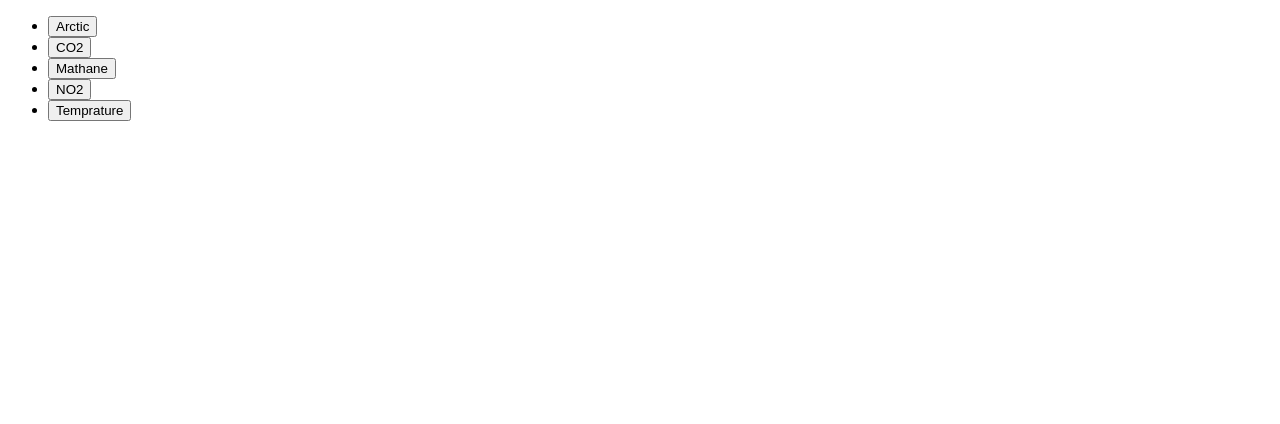
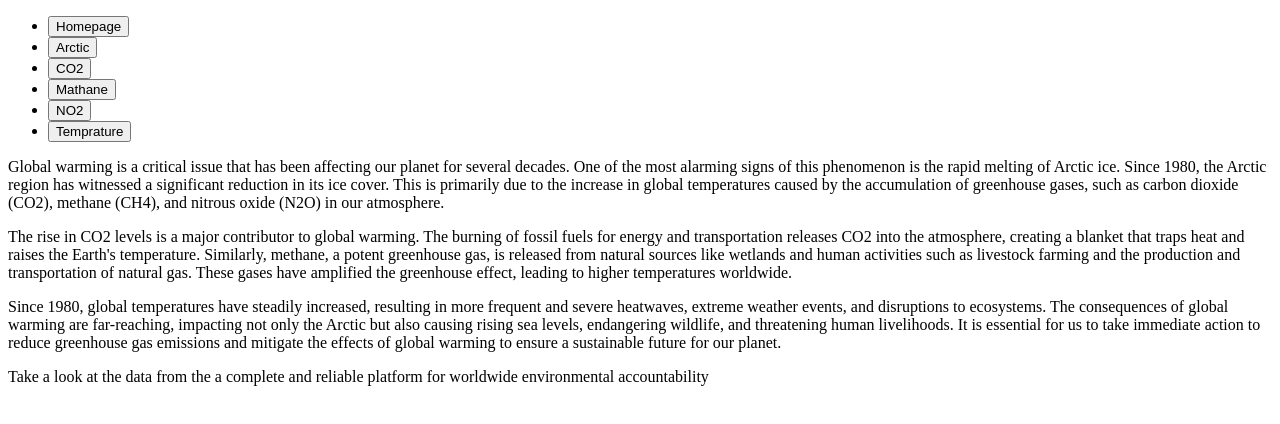
Before and after one commit to C-ZLTV/global-warming-charts-angular, an Angular app: page /homepage in a window 1280 px wide. Shown: the top 424 px of the page. Built offline with nearby package versions, Linux system fonts and the light colour scheme; what ng2-charts would draw is missing.

Commit message:
nav bar and homepage template

```diff
--- a/src/app/app.component.html
+++ b/src/app/app.component.html
@@ -1 +1,2 @@
+<app-nav-bar></app-nav-bar>
 <router-outlet></router-outlet>
--- a/src/app/app.module.ts
+++ b/src/app/app.module.ts
@@ -13,6 +13,7 @@ import { MethaneComponent } from './components/methane/methane.component';
 import { HomepageComponent } from './components/homepage/homepage.component';
 import { Four0fourComponent } from './components/four0four/four0four.component';
 import { GoBackBtnComponent } from './components/go-back-btn/go-back-btn.component';
+import { NavBarComponent } from './components/nav-bar/nav-bar.component';
 
 @NgModule({
   declarations: [
@@ -25,6 +26,7 @@ import { GoBackBtnComponent } from './components/go-back-btn/go-back-btn.compone
     HomepageComponent,
     Four0fourComponent,
     GoBackBtnComponent,
+    NavBarComponent,
   ],
   imports: [
     BrowserModule,
--- a/src/app/components/homepage/homepage.component.html
+++ b/src/app/components/homepage/homepage.component.html
@@ -1,9 +1,7 @@
-<nav>
-    <ul>
-        <li routerLink="/arctic"><button>Arctic</button></li>
-        <li routerLink="/co2"><button>CO2</button></li>
-        <li routerLink="/methane"><button>Mathane</button></li>
-        <li routerLink="/no2"><button>NO2</button></li>
-        <li routerLink="/temperature"><button>Temprature</button></li>
-    </ul>
-</nav>
+<p>Global warming is a critical issue that has been affecting our planet for several decades. One of the most alarming signs of this phenomenon is the rapid melting of Arctic ice. Since 1980, the Arctic region has witnessed a significant reduction in its ice cover. This is primarily due to the increase in global temperatures caused by the accumulation of greenhouse gases, such as carbon dioxide (CO2), methane (CH4), and nitrous oxide (N2O) in our atmosphere.</p>
+
+<p>The rise in CO2 levels is a major contributor to global warming. The burning of fossil fuels for energy and transportation releases CO2 into the atmosphere, creating a blanket that traps heat and raises the Earth's temperature. Similarly, methane, a potent greenhouse gas, is released from natural sources like wetlands and human activities such as livestock farming and the production and transportation of natural gas. These gases have amplified the greenhouse effect, leading to higher temperatures worldwide.</p>
+
+<p>Since 1980, global temperatures have steadily increased, resulting in more frequent and severe heatwaves, extreme weather events, and disruptions to ecosystems. The consequences of global warming are far-reaching, impacting not only the Arctic but also causing rising sea levels, endangering wildlife, and threatening human livelihoods. It is essential for us to take immediate action to reduce greenhouse gas emissions and mitigate the effects of global warming to ensure a sustainable future for our planet.</p>
+
+<p>Take a look at the data from the a complete and reliable platform for worldwide environmental accountability</p>
--- /dev/null
+++ b/src/app/components/nav-bar/nav-bar.component.html
@@ -0,0 +1,10 @@
+<nav>
+    <ul>
+        <li routerLink="/homepage"><button>Homepage</button></li>
+        <li routerLink="/arctic"><button>Arctic</button></li>
+        <li routerLink="/co2"><button>CO2</button></li>
+        <li routerLink="/methane"><button>Mathane</button></li>
+        <li routerLink="/no2"><button>NO2</button></li>
+        <li routerLink="/temperature"><button>Temprature</button></li>
+    </ul>
+</nav>
```
Also changed, not shown: src/app/components/nav-bar/nav-bar.component.ts (added, +10 -0 lines), src/app/components/nav-bar/nav-bar.component.css (added), 1 other file (tests, documents, lock files or other folders).
